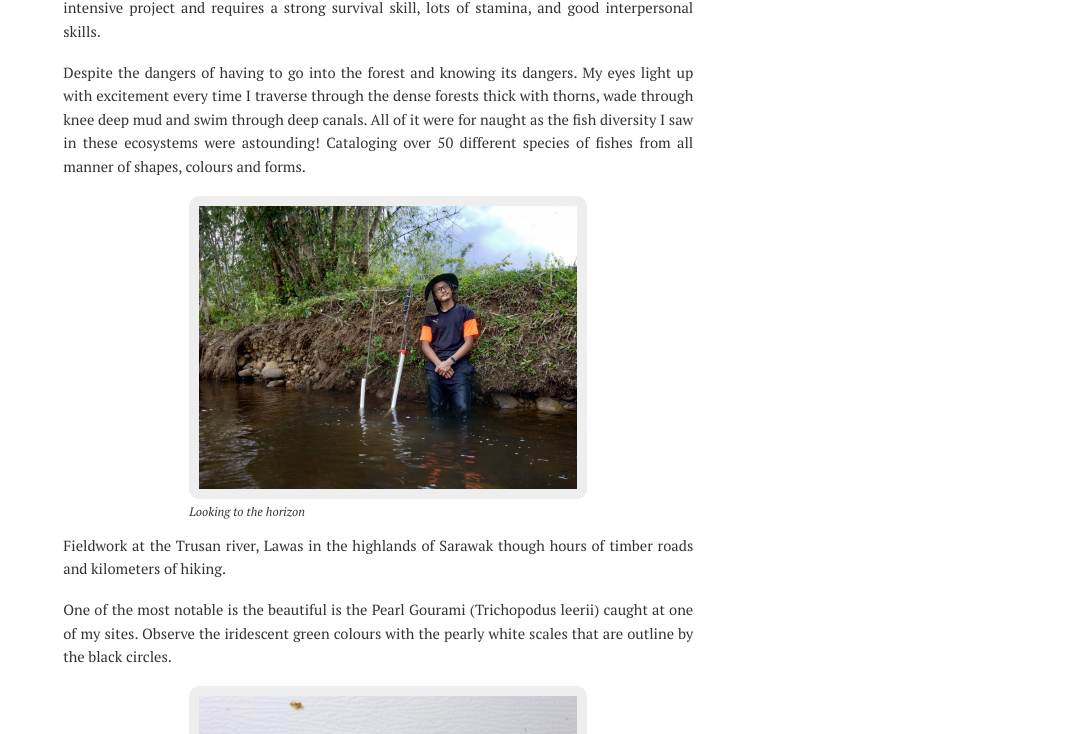
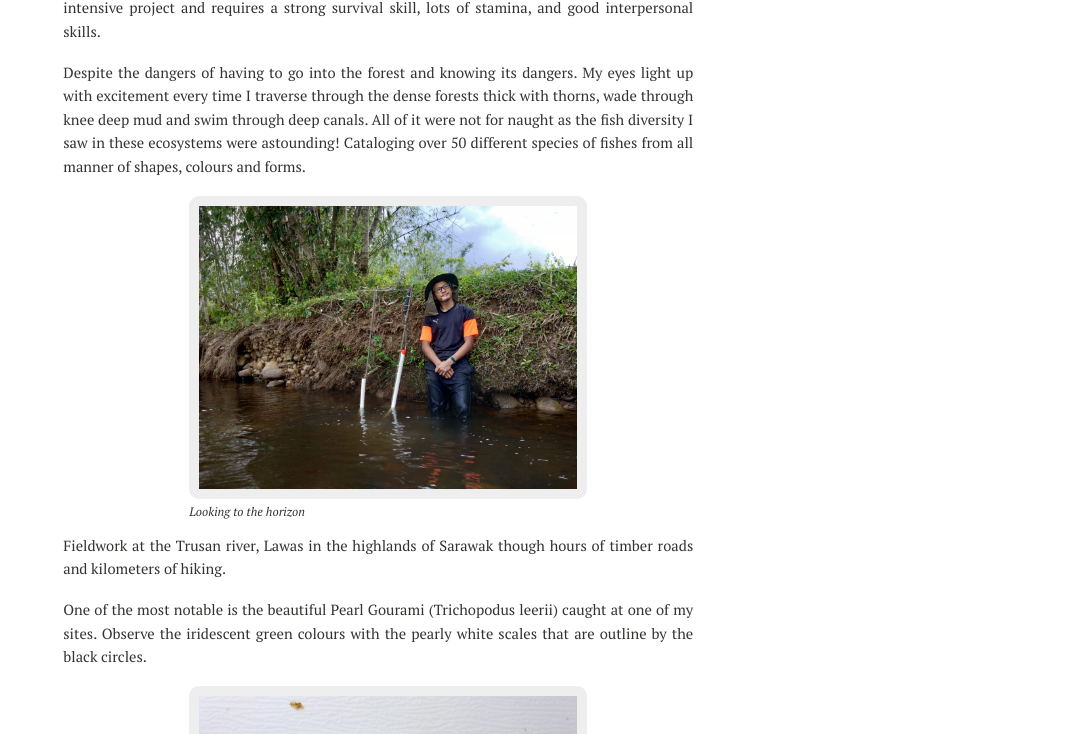
Before and after one commit to ZarulHanifah/ZarulHanifah.github.io, a Jekyll site: the page built from _posts/miscellaneous/2023-07-13-a-little-boys-dream-to-become-a-scientist.md, in a window 1280 px wide and 1400 px high, scrolled down 839 px. Shown: the part 197-931 px from the top of the window, without its empty margins (193-1280 px from the left). Built offline with Jekyll 4.4.1, drawn with Linux system fonts in a browser that asks for light colours; nearby versions of some CDN libraries; a script that is not in the unit is left out; comment, search, counter and statistics services are not loaded.

Commit message:
change typo

```diff
--- a/_posts/miscellaneous/2023-07-13-a-little-boys-dream-to-become-a-scientist.md
+++ b/_posts/miscellaneous/2023-07-13-a-little-boys-dream-to-become-a-scientist.md
@@ -23,13 +23,13 @@ My aptitude for the natural sciences was always apparent even when I was in kind
 
 Now at 26 I am doing a PhD on the very topic that directly ties down to those feelings I had 20 years ago. My PhD project is something I am very proud of doing. It is the assessment of the ecology and genetics of peat swamp fishes of North Selangor Peat Swamp Forest. This project requires that I survey peat ecosystems that are nothing short of challenging. It is a labor intensive project and requires a strong survival skill, lots of stamina, and good interpersonal skills.
 
-Despite the dangers of having to go into the forest and knowing its dangers. My eyes light up with excitement every time I traverse through the dense forests thick with thorns, wade through knee deep mud and swim through deep canals. All of it were for naught as the fish diversity I saw in these ecosystems were astounding! Cataloging over 50 different species of fishes from all manner of shapes, colours and forms.
+Despite the dangers of having to go into the forest and knowing its dangers. My eyes light up with excitement every time I traverse through the dense forests thick with thorns, wade through knee deep mud and swim through deep canals. All of it were not for naught as the fish diversity I saw in these ecosystems were astounding! Cataloging over 50 different species of fishes from all manner of shapes, colours and forms.
 
 {% include IMAGE path="/images/miscellaneous/2023-07-13-a-little-boys-dream-to-become-a-scientist/image1.jpeg" caption="Looking to the horizon" %}
 
 Fieldwork at the Trusan river, Lawas in the highlands of Sarawak though hours of timber roads and kilometers of hiking.
 
-One of the most notable is the beautiful is the Pearl Gourami (Trichopodus leerii) caught at one of my sites. Observe the iridescent green colours with the pearly white scales that are outline by the black circles.
+One of the most notable is the beautiful Pearl Gourami (Trichopodus leerii) caught at one of my sites. Observe the iridescent green colours with the pearly white scales that are outline by the black circles.
 
 {% include IMAGE path="/images/miscellaneous/2023-07-13-a-little-boys-dream-to-become-a-scientist/image2.jpeg" caption="Striking colouration of the Pearl Gourami is nothing short of mesmerizing." %}
 
```
